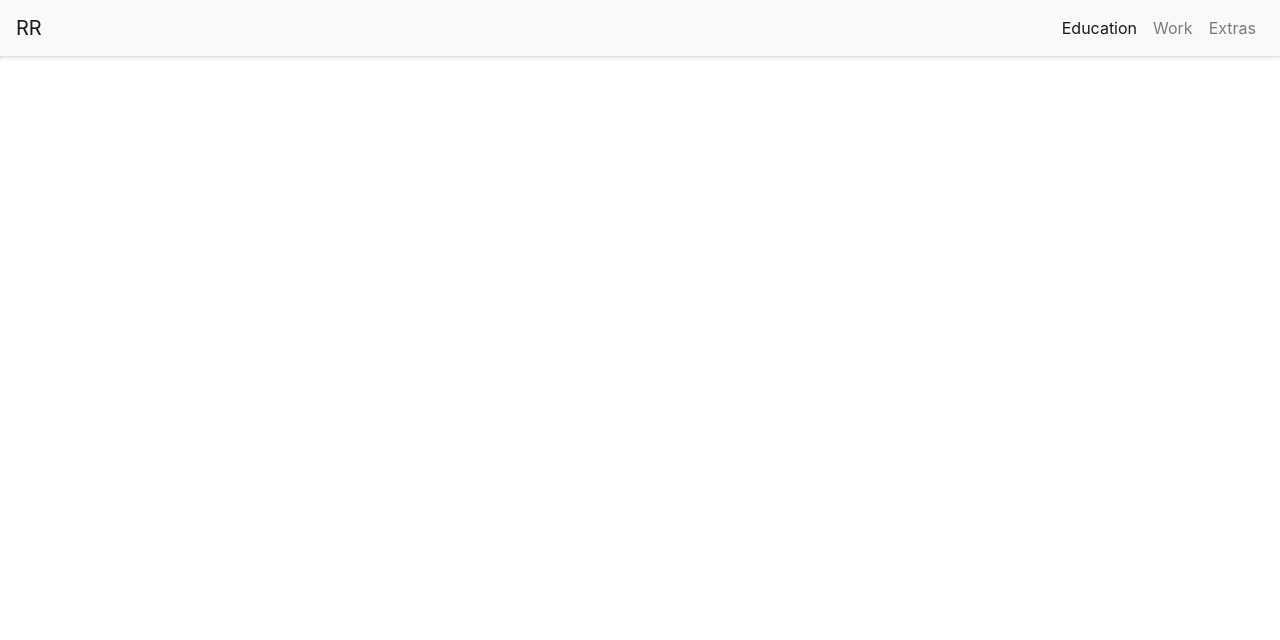
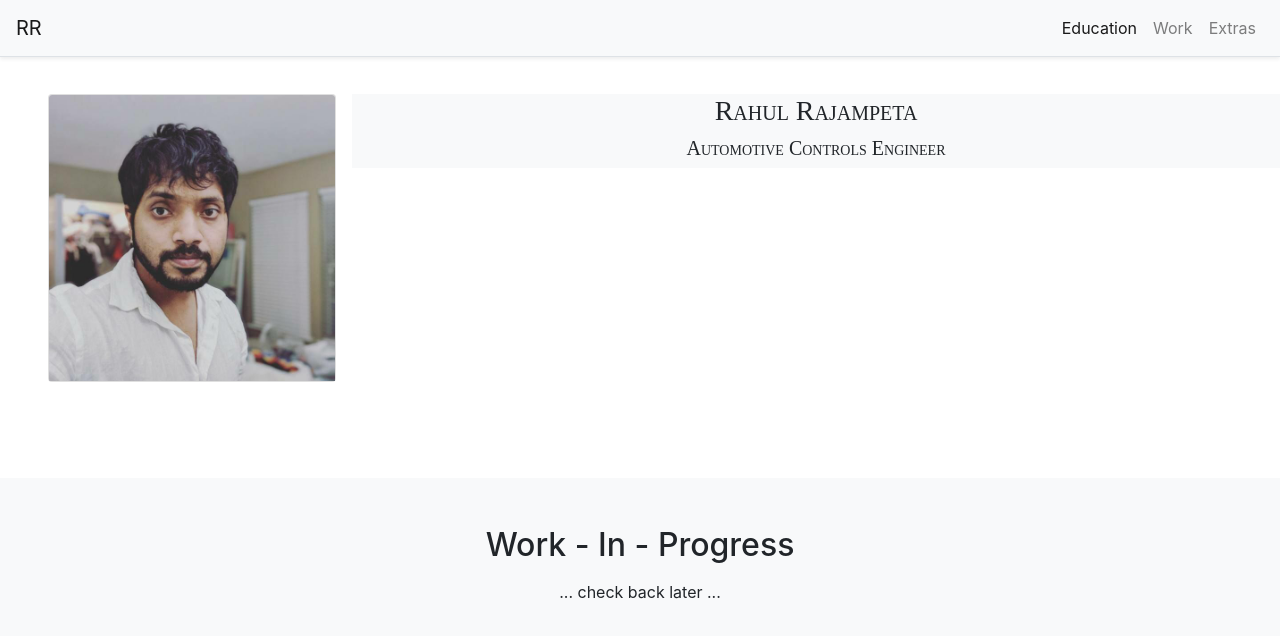
Before and after one commit to rrahuldev/rrahuldev.github.io, a plain HTML site: page index.html in a window 1280 px wide. Drawn offline with Linux system fonts and the light colour scheme.

Commit message:
add profile pic

```diff
--- a/css/main.css
+++ b/css/main.css
@@ -96,9 +96,18 @@ textarea {
 /* ==========================================================================
    Author's custom styles
    ========================================================================== */
+body {
+    padding-top: 70px;  /* required for fixed navbar; 50px of overlap */
+}
 
+#profilepic {
+    width: 18rem;
+}
 
-
+#info {
+    font-family: 'Times New Roman', Times, serif;
+    font-variant: small-caps;
+}
 
 
 
--- a/index.html
+++ b/index.html
@@ -45,7 +45,8 @@
       <a class="p-2 text-dark" href="#">Extras</a>
     </nav>
   </div> -->
-  <nav class="navbar navbar-expand-sm navbar-light bg-light border-bottom shadow-sm">
+  <nav class="navbar navbar-expand-sm navbar-light bg-light fixed-top border-bottom shadow-sm">
+    <!-- @todo add a padding like container -->
     <a class="navbar-brand" href="#">RR</a>
     <button class="navbar-toggler" type="button" data-toggle="collapse" data-target="#navbarSupportedContent"
       aria-controls="navbarSupportedContent" aria-expanded="false" aria-label="Toggle navigation">
@@ -58,16 +59,35 @@
         <a class="nav-item nav-link" href="#">Work</a>
         <a class="nav-item nav-link" href="#">Extras</a>
       </div>
-
     </div>
   </nav>
+
   <!-- Header -->
-  <div class="d-flex flex-row bg-white flex-justify-content-">
-    <div class="card">
+  <div class="d-flex flex-row bg-white">
+    <!-- Card with picture -->
+    <div class="card ml-5 mt-4" id="profilepic">
+      <img class="card-img-top" src="img/propic.jpg" alt="Card image cap">
+    </div>
 
+    <!-- quick info -->
+    <div class="flex-grow-1">
+      <div id="info" class="d-flex bg-light flex-column text-center align-items-center ml-3 mt-4">
+        <div>
+          <h3>Rahul Rajampeta</h3>
+        </div>
+        <div>
+          <h5>Automotive Controls Engineer</h5>
+        </div>
+      </div>
     </div>
   </div>
 
+  <!-- Work in progress -->
+  <br><br>
+  <div class="d-flex flex-column align-items-center mt-5 bg-light">
+    <h2 class="mt-5 mb-3">Work - In - Progress</h2>
+    <p class="pb-3"> ... check back later ... </p>
+  </div>
   <!-- Education section
   <div class="container">
     <h3>Education section</h3>
```
Also changed, not shown: img/propic.jpg (added).
